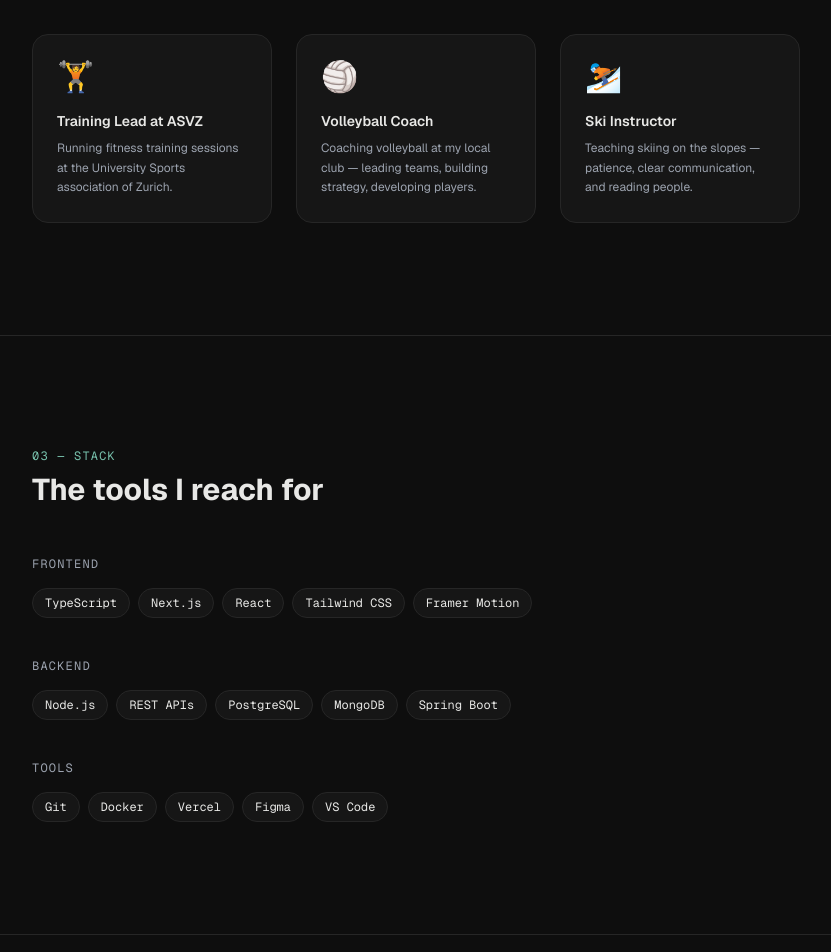
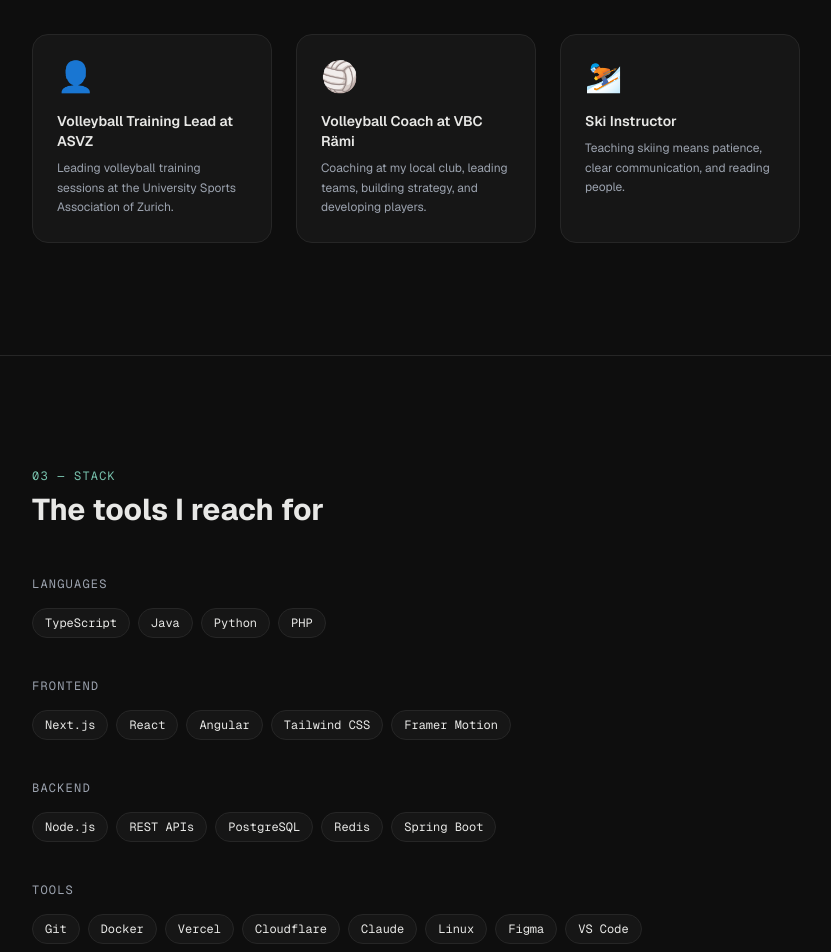
Before and after one commit to nikolaischunk/schunk.dev, a Next.js app: page /en in a window 1280 px wide. Shown: the part 1540-2492 px from the top of the page, without its empty margins (224-1055 px from the left). Built offline with nearby package versions, Linux system fonts and the light colour scheme.

Commit message:
feat: adjust wording and stack

```diff
--- a/src/components/sections/Contact.tsx
+++ b/src/components/sections/Contact.tsx
@@ -3,6 +3,12 @@
 import { useTranslations } from "next-intl";
 import { motion, useInView } from "framer-motion";
 import { useRef } from "react";
+
+// Email assembled at runtime — never a plain string in the HTML source
+const getMailto = () => {
+  const parts = ["nikolai", "schunk", "dev"];
+  return `mailto:${parts[0]}@${parts[1]}.${parts[2]}`;
+};
 
 export default function Contact() {
   const t = useTranslations("contact");
@@ -10,7 +16,10 @@ export default function Contact() {
   const inView = useInView(ref, { once: true, margin: "-80px" });
 
   return (
-    <section id="contact" className="py-28 px-6 border-t border-[var(--border)]">
+    <section
+      id="contact"
+      className="py-28 px-6 border-t border-[var(--border)]"
+    >
       <div className="max-w-3xl mx-auto text-center" ref={ref}>
         <motion.p
           initial={{ opacity: 0, x: -16 }}
@@ -46,7 +55,11 @@ export default function Contact() {
           className="flex items-center justify-center gap-4 flex-wrap"
         >
           <a
-            href="mailto:nikolai@schunk.dev"
+            href="#"
+            onClick={(e) => {
+              e.preventDefault();
+              window.location.href = getMailto();
+            }}
             className="inline-flex items-center gap-2 px-6 py-3 rounded-full text-sm font-medium transition-opacity hover:opacity-80"
             style={{ background: "var(--accent)", color: "#fff" }}
           >
@@ -54,7 +67,7 @@ export default function Contact() {
           </a>
 
           <a
-            href="https://github.com/schunkdev"
+            href="https://github.com/nikolaischunk"
             target="_blank"
             rel="noopener noreferrer"
             className="inline-flex items-center gap-2 px-6 py-3 rounded-full text-sm font-medium border border-[var(--border)] hover:border-[var(--accent)] transition-colors"
@@ -80,7 +93,7 @@ export default function Contact() {
         transition={{ duration: 0.5, delay: 0.5 }}
         className="text-center text-xs font-mono text-[var(--muted)] mt-20"
       >
-        © {new Date().getFullYear()} Nikolai Schunk — built with Next.js
+        © {new Date().getFullYear()} Nikolai Schunk
       </motion.p>
     </section>
   );
--- a/src/components/sections/Hero.tsx
+++ b/src/components/sections/Hero.tsx
@@ -8,7 +8,11 @@ const fadeUp = {
   show: (i: number) => ({
     opacity: 1,
     y: 0,
-    transition: { delay: i * 0.12, duration: 0.6, ease: [0.22, 1, 0.36, 1] as [number, number, number, number] },
+    transition: {
+      delay: i * 0.12,
+      duration: 0.6,
+      ease: [0.22, 1, 0.36, 1] as [number, number, number, number],
+    },
   }),
 };
 
@@ -32,7 +36,8 @@ export default function Hero() {
       <div
         className="absolute top-1/3 left-1/2 -translate-x-1/2 -translate-y-1/2 w-[600px] h-[400px] rounded-full pointer-events-none"
         style={{
-          background: "radial-gradient(ellipse, rgba(120,194,173,0.12) 0%, transparent 70%)",
+          background:
+            "radial-gradient(ellipse, rgba(120,194,173,0.12) 0%, transparent 70%)",
         }}
       />
 
--- a/src/components/sections/Stack.tsx
+++ b/src/components/sections/Stack.tsx
@@ -9,7 +9,10 @@ export default function Stack() {
   const ref = useRef(null);
   const inView = useInView(ref, { once: true, margin: "-80px" });
 
-  const categories = t.raw("categories") as Array<{ name: string; items: string[] }>;
+  const categories = t.raw("categories") as Array<{
+    name: string;
+    items: string[];
+  }>;
 
   return (
     <section id="stack" className="py-28 px-6 border-t border-[var(--border)]">
--- a/src/components/ui/Nav.tsx
+++ b/src/components/ui/Nav.tsx
@@ -6,7 +6,14 @@ import { useState } from "react";
 import ThemeToggle from "./ThemeToggle";
 import LangToggle from "./LangToggle";
 
-const sections = ["about", "human", "stack", "projects", "experience", "contact"] as const;
+const sections = [
+  "about",
+  "human",
+  "stack",
+  "projects",
+  "experience",
+  "contact",
+] as const;
 
 export default function Nav({ locale }: { locale: string }) {
   const t = useTranslations("nav");
@@ -26,7 +33,7 @@ export default function Nav({ locale }: { locale: string }) {
       className="fixed top-0 left-0 right-0 z-50 flex items-center justify-between px-6 py-4 border-b border-[var(--border)] bg-[var(--background)]/80 backdrop-blur-md"
     >
       <span className="font-mono text-sm font-semibold text-[var(--accent)]">
-        ns<span className="text-[var(--muted)]">.dev</span>
+        schunk<span className="text-[var(--muted)]">.dev</span>
       </span>
 
       <div className="hidden md:flex items-center gap-6">
--- a/src/messages/de.json
+++ b/src/messages/de.json
@@ -10,34 +10,34 @@
   "hero": {
     "greeting": "Hey, ich bin",
     "name": "Nikolai Schunk",
-    "tagline": "Begeistert vom Code. Stark mit Menschen. Liefert Ergebnisse.",
+    "tagline": "Codeenthusiast. Gut mit Menschen. Bringt Dinge zum Laufen.",
     "location": "Zürich, Schweiz",
     "cta": "Meine Arbeit",
     "available": "Offen für Möglichkeiten"
   },
   "about": {
     "title": "Über mich",
-    "p1": "Ich bin ein frontend-fokussierter Softwareentwickler aus Zürich, tätig in einem internationalen Tech-Beratungsunternehmen. Mein Stack dreht sich um TypeScript und Next.js — bei Bedarf bin ich aber auch im Backend zuhause.",
-    "p2": "Mir ist wichtig, Dinge zu bauen, die wirklich genutzt werden. Nicht sauberer Code um seiner selbst willen, sondern Produkte, mit denen Menschen interagieren und die einen echten Mehrwert bieten. Ich bringe sowohl technische Tiefe als auch die Kommunikationsfähigkeiten mit, um effektiv mit Teams und Stakeholdern zu arbeiten."
+    "p1": "Ich bin ein frontend-fokussierter Softwareentwickler aus Zürich, tätig in einem internationalen Tech-Beratungsunternehmen. Mein Stack dreht sich um TypeScript und Next.js, bei Bedarf bin ich aber auch im Backend zuhause.",
+    "p2": "Ich schreibe Code, der verstanden werden wird. Klar, einfach, auf den Punkt. Die richtigen modernen Tools zu kennen und einzusetzen ist für mich der Unterschied zwischen einem trägen Prozess und einem effizienten, lösungsorientierten Workflow. Einfach halten ist für mich kein Kompromiss, es ist ein Prinzip."
   },
   "human": {
     "title": "Mensch",
     "subtitle": "Jenseits der Tastatur",
     "items": [
       {
-        "icon": "🏋️",
-        "title": "Trainingsleiter beim ASVZ",
-        "desc": "Ich leite Fitnesstrainings beim Akademischen Sportzentrum Zürich."
+        "icon": "👤",
+        "title": "Volleyball-TL beim ASVZ",
+        "desc": "Trainingsleiter für Volleyball beim Akademischen Sportzentrum Zürich."
       },
       {
         "icon": "🏐",
-        "title": "Volleyball-Trainer",
-        "desc": "Trainer beim lokalen Verein — Teams führen, Strategie entwickeln, Spieler fördern."
+        "title": "Volleyball-Trainer beim VBC Rämi",
+        "desc": "Trainer beim Verein: Teams führen, Strategie entwickeln, Spieler fördern."
       },
       {
         "icon": "⛷️",
         "title": "Skilehrer",
-        "desc": "Skifahren beibringen auf der Piste — Geduld, klare Kommunikation und Menschenkenntnis."
+        "desc": "Skifahren beibringen braucht Geduld, klare Kommunikation und ein gutes Gespür für Menschen."
       }
     ]
   },
@@ -46,16 +46,29 @@
     "subtitle": "Meine bevorzugten Tools",
     "categories": [
       {
+        "name": "Sprachen",
+        "items": ["TypeScript", "Java", "Python", "PHP"]
+      },
+      {
         "name": "Frontend",
-        "items": ["TypeScript", "Next.js", "React", "Tailwind CSS", "Framer Motion"]
+        "items": ["Next.js", "React", "Angular", "Tailwind CSS", "Framer Motion"]
       },
       {
         "name": "Backend",
-        "items": ["Node.js", "REST APIs", "PostgreSQL", "MongoDB", "Spring Boot"]
+        "items": ["Node.js", "REST APIs", "PostgreSQL", "Redis", "Spring Boot"]
       },
       {
         "name": "Tools",
-        "items": ["Git", "Docker", "Vercel", "Figma", "VS Code"]
+        "items": [
+          "Git",
+          "Docker",
+          "Vercel",
+          "Cloudflare",
+          "Claude",
+          "Linux",
+          "Figma",
+          "VS Code"
+        ]
       }
     ]
   },
@@ -65,7 +78,7 @@
     "items": [
       {
         "name": "Birthdayy",
-        "desc": "Ein Discord-Bot und eine Web-App zum Verwalten von Geburtstagen in Servern — genutzt von tausenden Communities. Das komplette Produkt: von Bot bis Landingpage.",
+        "desc": "Ein Discord-Bot und eine Web-App zum Verwalten von Geburtstagen in Servern, genutzt von tausenden Communities. Das komplette Produkt von Bot bis Landingpage.",
         "tags": ["TypeScript", "Next.js", "Discord API"],
         "url": "https://birthdayy.app"
       },
@@ -103,7 +116,7 @@
   "contact": {
     "title": "Kontakt",
     "subtitle": "Lass uns etwas bauen.",
-    "desc": "Ob Projekt, Frage oder einfach ein Gespräch — ich bin erreichbar.",
+    "desc": "Ob Projekt, Frage oder einfach ein Gespräch, ich bin erreichbar.",
     "email": "Schreib mir",
     "github": "GitHub",
     "linkedin": "LinkedIn"
--- a/src/messages/en.json
+++ b/src/messages/en.json
@@ -17,27 +17,27 @@
   },
   "about": {
     "title": "About",
-    "p1": "I'm a frontend-focused software engineer based in Zurich, working at an international tech consulting firm. My stack revolves around TypeScript and Next.js — but I'm comfortable across the full stack when needed.",
-    "p2": "I care about building things that actually get used. Not just clean code for its own sake, but products that people interact with and find valuable. I bring both technical depth and the communication skills to work effectively with teams and stakeholders."
+    "p1": "I'm a frontend-focused software engineer based in Zurich, working at an international tech consulting firm. My stack revolves around TypeScript and Next.js, though I'm comfortable across the full stack when needed.",
+    "p2": "I write code that's meant to be understood: simple, clear, and to the point. Knowing the right modern tools is what makes the difference between a slow process and a sharp, solution-oriented workflow. For me, keeping things simple isn't a limitation, it's a principle."
   },
   "human": {
     "title": "Human",
     "subtitle": "Beyond the keyboard",
     "items": [
       {
-        "icon": "🏋️",
-        "title": "Training Lead at ASVZ",
-        "desc": "Running fitness training sessions at the University Sports association of Zurich."
+        "icon": "👤",
+        "title": "Volleyball Training Lead at ASVZ",
+        "desc": "Leading volleyball training sessions at the University Sports Association of Zurich."
       },
       {
         "icon": "🏐",
-        "title": "Volleyball Coach",
-        "desc": "Coaching volleyball at my local club — leading teams, building strategy, developing players."
+        "title": "Volleyball Coach at VBC Rämi",
+        "desc": "Coaching at my local club, leading teams, building strategy, and developing players."
       },
       {
         "icon": "⛷️",
         "title": "Ski Instructor",
-        "desc": "Teaching skiing on the slopes — patience, clear communication, and reading people."
+        "desc": "Teaching skiing means patience, clear communication, and reading people."
       }
     ]
   },
@@ -46,16 +46,29 @@
     "subtitle": "The tools I reach for",
     "categories": [
       {
+        "name": "Languages",
+        "items": ["TypeScript", "Java", "Python", "PHP"]
+      },
+      {
         "name": "Frontend",
-        "items": ["TypeScript", "Next.js", "React", "Tailwind CSS", "Framer Motion"]
+        "items": ["Next.js", "React", "Angular", "Tailwind CSS", "Framer Motion"]
       },
       {
         "name": "Backend",
-        "items": ["Node.js", "REST APIs", "PostgreSQL", "MongoDB", "Spring Boot"]
+        "items": ["Node.js", "REST APIs", "PostgreSQL", "Redis", "Spring Boot"]
       },
       {
         "name": "Tools",
-        "items": ["Git", "Docker", "Vercel", "Figma", "VS Code"]
+        "items": [
+          "Git",
+          "Docker",
+          "Vercel",
+          "Cloudflare",
+          "Claude",
+          "Linux",
+          "Figma",
+          "VS Code"
+        ]
       }
     ]
   },
@@ -65,15 +78,15 @@
     "items": [
       {
         "name": "Birthdayy",
-        "desc": "A Discord bot and web app that tracks birthdays for servers — used by thousands of communities. Built the full product from bot to landing page.",
+        "desc": "A Discord bot and web app for tracking birthdays across servers, used by thousands of communities. Built the full product from bot to landing page.",
         "tags": ["TypeScript", "Next.js", "Discord API"],
-        "url": "https://birthdayy.app"
+        "url": "https://birthdayy.xyz"
       },
       {
         "name": "VBC Rämi Website",
         "desc": "Designed and built the website for my volleyball club VBC Rämi. Clean, fast, and actually maintained.",
         "tags": ["Next.js", "TypeScript", "Tailwind"],
-        "url": "https://vbc-raemi.ch"
+        "url": "https://vbcraemi.ch"
       },
       {
         "name": "Volleyball Scoreboard",
@@ -103,7 +116,7 @@
   "contact": {
     "title": "Contact",
     "subtitle": "Let's build something.",
-    "desc": "Whether it's a project, a question, or just a chat — I'm reachable.",
+    "desc": "Whether it's a project, a question, or just a chat, I'm reachable.",
     "email": "Get in touch",
     "github": "GitHub",
     "linkedin": "LinkedIn"
```
Also changed, not shown: src/components/sections/Experience.tsx (+13 -4 lines), src/components/sections/Human.tsx (+8 -2 lines), src/components/sections/Projects.tsx (+7 -2 lines), src/components/ui/ThemeToggle.tsx (+9 -2 lines), .yarnrc.yml (added), 1 other file (tests, documents, lock files or other folders).
